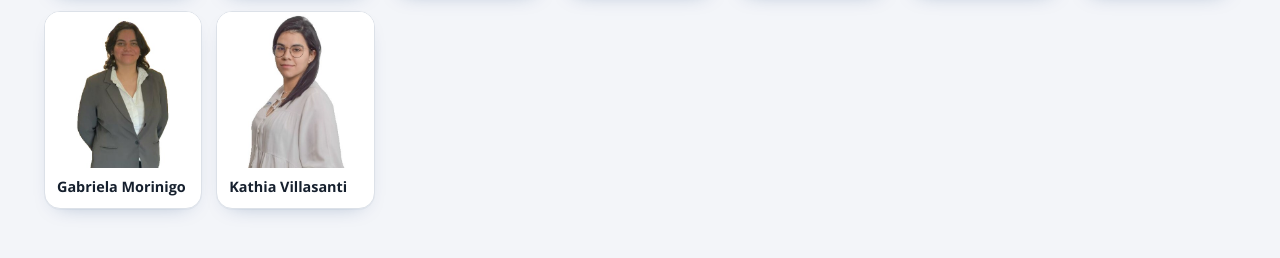
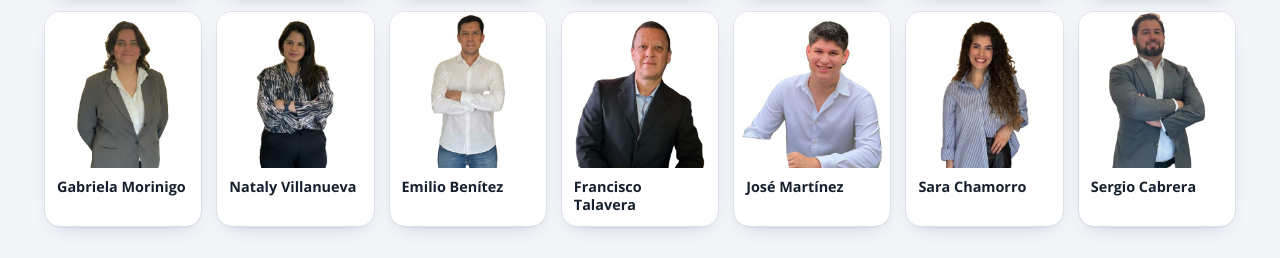
Before and after one commit to jesusalejandroibarra01-dotcom/skyonehome, a plain HTML site: page index.html in a window 1280 px wide. Shown: the part 2204-2462 px from the top of the page. Drawn offline with nearby package versions, Linux system fonts and the light colour scheme.

Commit message:
Add files via upload

```diff
--- a/index.html
+++ b/index.html
@@ -329,6 +329,17 @@
 const LOGROS = [
   {icono:"🏆", titulo:"Oficina Club One", detalle:"SkyOne Home alcanzó el Club One de la carrera inmobiliaria SkyOne."}
 ];
+// Asesores de la oficina que todavía no tienen captaciones publicadas (también se muestran)
+const ASESORES_SIN_CAPTACIONES = [
+  {e:"nataly-villanueva", n:"Nataly Villanueva"},
+  {e:"emilio-benitez", n:"Emilio Benítez"},
+  {e:"francisco-talavera", n:"Francisco Talavera"},
+  {e:"jose-martinez", n:"José Martínez"},
+  {e:"sara-chamorro", n:"Sara Chamorro"},
+  {e:"sergio-cabrera", n:"Sergio Cabrera"}
+];
+// Personas que ya aparecen en el equipo y no van en el listado de asesores
+const NO_SON_ASESORES = ["kathia-villasanti"];
 // Asesores que llegaron al Club One (escribí el nombre tal como aparece en la página)
 const ASESORES_CLUB_ONE = [];
 /* ======================================================================== */
@@ -400,7 +411,7 @@
 function renderKpis(){
   const v = PROPS.filter(p => p.op === "Venta").length, a = PROPS.length - v;
   const conProps = [...ASES.values()].filter(x => PROPS.some(p => p.ag === x.e)).length;
-  $("#kpis").innerHTML = `<div class="kpi"><b>${[...ASES.values()].filter(x => x.c || x.z).length}</b><span>Asesores</span></div>`;
+  $("#kpis").innerHTML = `<div class="kpi"><b>${[...ASES.values()].filter(x => (x.c || x.z || x.oficina) && !NO_SON_ASESORES.includes(x.e)).length}</b><span>Asesores</span></div>`;
 }
 function conteoAsesores(){
   const c = new Map(); for (const p of PROPS) c.set(p.ag, (c.get(p.ag) || 0) + 1);
@@ -451,7 +462,7 @@
   const a = ST.ag ? ASES.get(ST.ag) : null;
   $("#cnt").textContent = a ? `${r.length} ${r.length === 1 ? "propiedad" : "propiedades"} de ${a.n}` : `${r.length} ${r.length === 1 ? "propiedad" : "propiedades"}`;
   $("#upd").textContent = ACTUALIZADO; $("#upd2").textContent = ACTUALIZADO;
-  $("#grid").innerHTML = r.length ? r.slice(0, ST.shown).map(card).join("") : '<div class="empty" style="grid-column:1/-1">No hay propiedades con estos filtros. Probá quitar alguno.</div>';
+  $("#grid").innerHTML = r.length ? r.slice(0, ST.shown).map(card).join("") : `<div class="empty" style="grid-column:1/-1">${ST.ag && !PROPS.some(p => p.ag === ST.ag) ? "Este asesor todavía no tiene propiedades publicadas." : "No hay propiedades con estos filtros. Probá quitar alguno."}</div>`;
   $("#moreBtn").hidden = r.length <= ST.shown;
   $("#moreBtn").textContent = `Ver más propiedades (${r.length - ST.shown} restantes)`;
   $$('#agents .ag').forEach(b => b.setAttribute("aria-pressed", String(b.dataset.ag === ST.ag)));
@@ -475,7 +486,7 @@
   $("#logros").innerHTML = LOGROS.map(l => `<div class="lg gold"><span class="ic">${esc(l.icono || "🏆")}</span><b>${esc(l.titulo)}</b>${l.detalle ? `<p>${esc(l.detalle)}</p>` : ""}${l.fecha ? `<p>${esc(l.fecha)}</p>` : ""}</div>`).join("");
   $("#logrosSec").hidden = !LOGROS.length;
   // Asesores
-  const todos = [...ASES.values()].filter(a => a.c > 0 || a.z > 0).sort((a, b) => b.c - a.c || b.z - a.z);
+  const todos = [...ASES.values()].filter(a => (a.c > 0 || a.z > 0 || a.oficina) && !NO_SON_ASESORES.includes(a.e)).sort((a, b) => b.c - a.c || b.z - a.z);
   $("#people").innerHTML = todos.map(a => `<button class="pp" data-ag="${esc(a.e)}"><div class="ft">${a.foto ? `<img src="${fotoAs(a)}" alt="${esc(a.n)}" loading="lazy">` : esc(iniciales(a.n))}</div><div class="tx">${esClub(a) ? '<span class="club">🏆 Club One</span>' : ""}<b>${esc(a.n)}</b></div></button>`).join("");
 }
 function renderTodo(){ renderKpis(); renderAgents(); renderSelects(); renderPortada(); render(); }
@@ -598,6 +609,7 @@
     SNAP = await (await fetch("data.json?v=" + Date.now(), {cache:"no-store"})).json();
   }catch(e){ $("#cnt").textContent = "No se pudieron cargar las propiedades. Recargá la página."; return; }
   ASES = new Map(SNAP.asesores.map(a => [a.e, {...a, n: limpiarNombre(a.n)}]));
+  for (const x of ASESORES_SIN_CAPTACIONES) if (!ASES.has(x.e)) ASES.set(x.e, {e:x.e, n:x.n, c:0, z:0, foto:true, oficina:true});
   PROPS = SNAP.props; CIERRES = SNAP.cierres || [];
   const [f, h] = (SNAP.actualizado || "").split(" ");
   ACTUALIZADO = f ? `Actualizado el ${fechaTxt(f)}${h ? " a las " + h : ""}` : "";
```
